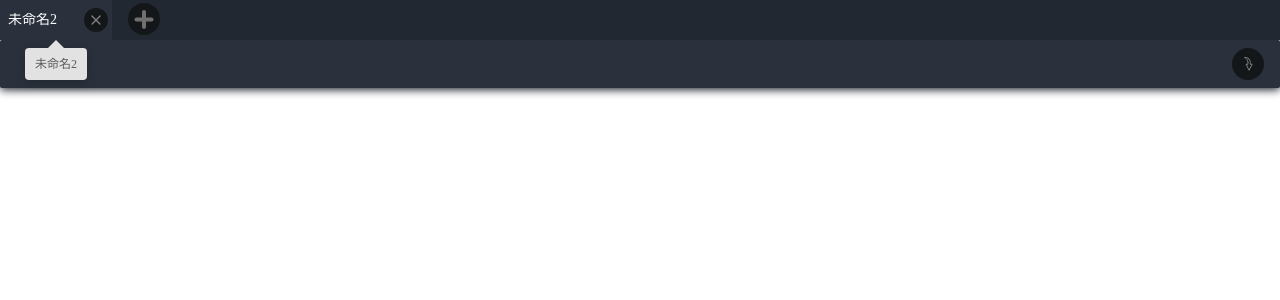
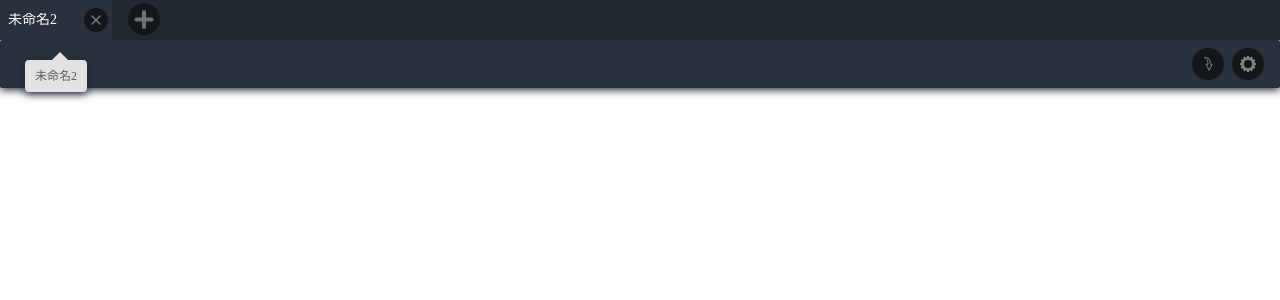
Before and after one commit to Mori-his/MickeyMouse, a Next.js app: page /layout in a window 1280 px wide. Both pictures are taken after a click on the element 96 px from the left and 20 px from the top of the page. Shown: the top 300 px of the page. Built offline with nearby package versions, Linux system fonts and the light colour scheme.

Commit message:
增加toolTip

```diff
--- a/src/components/basic/closeButton/index.tsx
+++ b/src/components/basic/closeButton/index.tsx
@@ -38,7 +38,6 @@ export function CloseButton(props: React.PropsWithChildren<CloseButtonProps>) {
                 size={ size }
                 hoverColor="#ff0000"
                 hoverBgColor="#fff"
-                title="删除, 请谨慎操作"
                 />
         </CloseWrapper>
     );
--- a/src/components/basic/iconButton/index.tsx
+++ b/src/components/basic/iconButton/index.tsx
@@ -1,12 +1,21 @@
 import React from "react";
 import styled from "styled-components";
 import { IIcons, getIcon, IconWrapper, IconProps, SvgWrapperStyle } from "../svgs/icons";
+import ToolTip from "../toolTip";
 
+type Margin = {
+    left: number
+    top: number
+    right: number
+    bottom: number
+}
 
-const IconButtonWrapper = styled(SvgWrapperStyle)<{
+type IconButtonWrapperProps = {
     size: number
     hoverBgColor?: string
-}>`
+    margin: Margin
+}
+const IconButtonWrapper = styled(SvgWrapperStyle)<IconButtonWrapperProps>`
     display: flex;
     align-items: center;
     justify-content: center;
@@ -14,6 +23,7 @@ const IconButtonWrapper = styled(SvgWrapperStyle)<{
     height: ${ props => props.size }px;
     background: ${ propos => propos.color || '#141719'};
     border-radius: 50%;
+    margin: ${props => props.margin.top}px ${props => props.margin.right}px ${props => props.margin.bottom}px ${props => props.margin.left}px;
     cursor: pointer;
     &:hover {
         background: ${ propos => propos.hoverBgColor || '#469adb'};
@@ -27,7 +37,8 @@ export interface IconButtonProps extends IconProps {
     size?: number
     color?: string
     hoverBgColor?: string
-    title?: string
+    $title?: string
+    margin?: Partial<Margin>
 }
 
 /**
@@ -42,16 +53,19 @@ export interface IconButtonProps extends IconProps {
 function IconButton(props: React.PropsWithChildren<IconButtonProps>) {
     if (!props.icon) return <React.Fragment></React.Fragment>
     const { size = 32 } = props;
+    const margin = Object.assign({ left: 0, top: 0, right: 0, bottom: 0}, props.margin);
     // 获取当前Icon的Svg
     const CurrentIcon = getIcon(props.icon);
-
     return (
+        <ToolTip
+            title={ props.$title }
+            >
             <IconButtonWrapper
                 { ...props }
                 className={ props.className }
                 onClick={e => props.onClick && props.onClick(e)}
                 size={ size }
-            title={ props.title }
+                margin={ margin }
                 >
                 <IconWrapper
                     {...props}
@@ -61,6 +75,7 @@ function IconButton(props: React.PropsWithChildren<IconButtonProps>) {
                 </IconWrapper>
                 { props.children }
             </IconButtonWrapper>
+        </ToolTip>
     );
 }
 
--- a/src/components/basic/toolTip/index.tsx
+++ b/src/components/basic/toolTip/index.tsx
@@ -2,22 +2,16 @@ import React, { useEffect, useRef, useState } from "react";
 import styled from "styled-components";
 import ToolTipAttach, { Placement, ToolTipSize } from "./toolTipBox";
 
-
-
-
-
-const ToolTipWrapper = styled.div``
-
-
 export interface ToolTipProps {
-    title: string
+    title?: string
     size?: ToolTipSize,
     placement?: Placement
+    children: React.ReactElement
+    nodeRef?: React.Ref<HTMLElement>;
 }
 
-function ToolTip(props: React.PropsWithChildren<ToolTipProps>) {
-
-    const { size = 'middle', placement = 'bottom' } = props;
+function ToolTip(props: ToolTipProps) {
+    const { size = 'middle', placement = 'top', title = '' } = props;
     const toolRef = useRef<HTMLDivElement>(null);
     const [hasToolTip, setHasToolTip] = useState(false);
 
@@ -28,23 +22,24 @@ function ToolTip(props: React.PropsWithChildren<ToolTipProps>) {
         setHasToolTip(false);
     }
     const toolEl: HTMLDivElement = toolRef.current!;
-
-    return (
-        <ToolTipWrapper
-            ref={toolRef}
-            onMouseEnter={e => handleMouseEnter(e)}
-            onMouseLeave={e => handleMouseLeave(e)}
+    return title ? (
+        <React.Fragment
             >
-            { props.children }
+            { React.cloneElement(props.children, {
+                ref: toolRef,
+                onMouseEnter: (e: React.MouseEvent) => handleMouseEnter(e),
+                onMouseLeave: (e: React.MouseEvent) => handleMouseLeave(e)
+            }) }
             <ToolTipAttach
                 { ...props }
                 toolTipEl={ toolEl }
                 isAttach={ hasToolTip }
                 size={ size }
                 placement={ placement }
+                title={ title }
                 />
-        </ToolTipWrapper>
-    );
+        </React.Fragment>
+    ) : props.children;
 }
 
 export default ToolTip;
--- a/src/components/basic/toolTip/toolTipBox.tsx
+++ b/src/components/basic/toolTip/toolTipBox.tsx
@@ -1,56 +1,80 @@
 import React, { useRef, useEffect, useState } from "react";
 import { CSSTransition } from 'react-transition-group';
 import { createPortal } from 'react-dom';
-import styled, { keyframes } from "styled-components";
-import { getOffsetLeft, getOffsetTop, getStyleAttr } from "../../../utils/styleTool";
+import styled, { css } from "styled-components";
+import TooltipComputed from "./toolTopComputed";
 
 const transitionName = 'fade';
-const transitionTime = 2000;
+const transitionTime = 30000000;
 const arrowSize = 8;
 
-
+export type Placement = 'top' | 'bottom';
+// 'top' | 'top-start' | 'top-end' |
+// 'bottom' | 'bottom-start' | 'bottom-end' |
+// 'right' | 'right-start' | 'right-end' |
+// 'left' | 'left-start' | 'left-end';
 
 export type ToolTipSize = 'small' | 'middle' | 'large';
 const sizeData: {[P in ToolTipSize]: number} = {
-    small: 300,
-    middle: 500,
-    large: 700
+    small: 150,
+    middle: 300,
+    large: 450
 }
 
-const ToolTipArrow = styled.div`
+export type LeftState = {
+    isLeft: boolean,
+    value: number
+}
+
+export type ToolTipArrowProps = {
+    left: number
+    top: number
+}
+
+const ArrowBox = styled.div<ToolTipArrowProps>`
     position: absolute;
-    top: -16px;
-    left: 50%;
-    transform: translateX(-50%);
-    width: 0;
-    height: 0;
+    width: 8px;
+    height: 8px;
+    z-index: 10;
+    top: ${props => props.top}px;
+    left: ${props => props.left}px;
     border: ${arrowSize}px solid transparent;
+`;
+
+const ToolTipArrowTop = styled(ArrowBox)`
+    /* transform: rotate(-45deg); */
+    border-color: #e2e2e2 transparent transparent  transparent;
+    `
+const ToolTipArrowBottom = styled(ArrowBox)`
+    /* transform: rotate(45deg); */
     border-color: transparent transparent #e2e2e2  transparent;
 `
 
-const ToolTipBox = styled.div<{
+type ToolTipBoxProps = {
     isAttach: boolean
     sizeValue: number
     top: number
-    left: number
-}>`
+    left: LeftState
+}
+
+/* left: ${props => props.left }px; */
+const ToolTipBox = styled.div<ToolTipBoxProps>`
     position: absolute;
-    left: ${props => props.left }px;
     top: ${props => props.top + 8 }px;
     max-width: ${ props => props.sizeValue }px;
     color: #5b5b5b;
     background-color: #e2e2e2;
-	box-shadow: 0px 2px 8px 0px #222831;
+    box-shadow: 0px 2px 8px 0px #222831;
     padding: 10px;
     border-radius: 4px;
     font-size: 12px;
-
+    ${props => props.left.isLeft ? css`
+        left: ${props.left.value}px;
+    ` : css`
+        right: ${props.left.value}px;
+    `}
 `
 
-export type Placement = 'top' | 'top-start' | 'top-end' |
-                 'bottom' | 'bottom-start' | 'bottom-end' |
-                 'right' | 'right-start' | 'right-end' |
-                 'left' | 'left-start' | 'left-end';
 
 
 export interface ToolTipAttachProps {
@@ -61,92 +85,41 @@ export interface ToolTipAttachProps {
     placement: Placement
 }
 
-class TooltipComputed {
-
-    targetElStyles!: CSSStyleDeclaration
-    toolTipElStyles!: CSSStyleDeclaration
-    targetWidth!: number
-    targetHeight!: number
-    targetOffsetTop!: number
-    targetOffsetLeft!: number
-    toolTipWidth!: number
-    toolTipHeight!: number
-
-    constructor(public targetEl: HTMLElement, public toolTipEl: HTMLElement, public placement: Placement) {
-        this.init();
-    }
-
-    init() {
-        this.targetElStyles = getStyleAttr(this.targetEl) as CSSStyleDeclaration;
-        this.toolTipElStyles = getStyleAttr(this.toolTipEl) as CSSStyleDeclaration;
-
-        this.targetWidth = parseFloat(this.targetElStyles.width);
-        this.targetHeight = parseFloat(this.targetElStyles.height);
-
-        this.targetOffsetTop = getOffsetTop(this.targetEl);
-        this.targetOffsetLeft = getOffsetLeft(this.targetEl);
-
-        this.toolTipWidth = parseFloat(this.toolTipElStyles.width);
-        this.toolTipHeight = parseFloat(this.toolTipElStyles.height);
-    }
-
-    /**
-     * 是否超出边界
-     * @param left 当前Left值
-     * @param top  当前top值
-     */
-    isExceedEdges(left: number, top: number) {
-        if (left > 0) return true;
-        const { innerHeight, innerWidth } = window;
-        if (left + this.toolTipWidth > innerWidth) return true;
-        if (top + this.toolTipHeight > innerHeight) return true;
-    }
-
-    getOffsetTop() {
-        let top = this.targetOffsetTop + this.targetHeight;
-    }
-    getOffsetLeft() {
-        let left = (this.targetWidth - this.toolTipWidth) / 2 + this.targetOffsetLeft;
-        if (left > 0) {
-            left = 0;
-        }
-        return left;
-    }
-    getArrowLeft() {
-
-    }
-}
-
-
 function ToolTipAttach(props: React.PropsWithChildren<ToolTipAttachProps>) {
     const { toolTipEl, size, placement } = props;
     const sizeValue: number = sizeData[size];
     const [toolTipTop, setToolTipTop] = useState(0);
-    const [toolTipLeft, setToolTipLeft] = useState(0);
+    const [toolTipLeft, setToolTipLeft] = useState<{isLeft: boolean, value: number}>({
+        isLeft: true,
+        value: 0
+    });
     const [toolTipArrowOffset, setToolTipArrowOffset] = useState({
         left: 0,
         top: 0
     });
-    const nodeRef = React.useRef(null);
+    const [statePlacement, setStatePlacement] = useState(placement);
+    const nodeRef = useRef(null);
+    const toolTipBoxRef = useRef(null);
 
-    const handleToolTipBox = function(toolTipBoxEl: HTMLDivElement) {
-        if (toolTipBoxEl) {
-            const targetElStyles = getStyleAttr(toolTipEl) as CSSStyleDeclaration;
-            const toolTipElStyles = getStyleAttr(toolTipBoxEl) as CSSStyleDeclaration;
-
-            const targetWidth = parseFloat(targetElStyles.width);
-            const targetHeight = parseFloat(targetElStyles.height);
-
-            const targetOffsetTop = getOffsetTop(toolTipEl);
-            const targetOffsetLeft = getOffsetLeft(toolTipEl);
-
-            const toolTipWidth = parseFloat(toolTipElStyles.width);
-
-            setToolTipTop(targetOffsetTop + targetHeight);
-            // left =  (当前元素  - 提示盒子宽度) / 2  + 目标元素的OffsetLeft
-            setToolTipLeft((targetWidth - toolTipWidth) / 2 + targetOffsetLeft);
+    useEffect(() => {
+        if (props.isAttach && toolTipBoxRef.current) {
+            const tooltipComputed = new TooltipComputed(toolTipEl, toolTipBoxRef.current, placement);
+            setToolTipTop(tooltipComputed.top);
+            setToolTipLeft(typeof tooltipComputed.left === 'number' ? {
+                isLeft: true,
+                value: tooltipComputed.left
+            } : {
+                isLeft: false,
+                value: tooltipComputed.left.value
+            });
+            setToolTipArrowOffset({
+                left: tooltipComputed.arrowLeft,
+                top: tooltipComputed.arrowTop
+            });
+            setStatePlacement(tooltipComputed.placement);
         }
-    }
+    // eslint-disable-next-line react-hooks/exhaustive-deps
+    }, [props.isAttach]);
 
     return process.browser ? createPortal(
         <CSSTransition
@@ -158,14 +131,24 @@ function ToolTipAttach(props: React.PropsWithChildren<ToolTipAttachProps>) {
             >
             <div ref={ nodeRef }>
                 <ToolTipBox
-                    ref={ handleToolTipBox }
+                    ref={ toolTipBoxRef }
                     isAttach={ props.isAttach }
                     sizeValue={ sizeValue }
                     top={ toolTipTop}
                     left={ toolTipLeft }
                     >
                     { props.title }
-                    <ToolTipArrow />
+                    {
+                        statePlacement === 'top' ?
+                        <ToolTipArrowTop
+                            left={toolTipArrowOffset.left}
+                            top={toolTipArrowOffset.top}
+                            />  :
+                        <ToolTipArrowBottom
+                            left={toolTipArrowOffset.left}
+                            top={toolTipArrowOffset.top}
+                            />
+                    }
                 </ToolTipBox>
             </div>
         </CSSTransition>
--- /dev/null
+++ b/src/components/basic/toolTip/toolTopComputed.ts
@@ -0,0 +1,168 @@
+import { getOffsetLeft, getOffsetTop, getStyleAttr } from "../../../utils/styleTool"
+import { Placement } from "./toolTipBox"
+
+
+export interface IExceedScrollAttrs {
+    scrollX: number
+    scrollY: number
+    scrollWidth: number
+    scrollHeight: number
+}
+
+
+export type OffsetLeft = number | {
+    isLeft: boolean
+    value: number
+}
+
+export default class TooltipComputed {
+
+    private targetElStyles!: CSSStyleDeclaration
+    private toolTipElStyles!: CSSStyleDeclaration
+    private targetWidth!: number
+    private targetHeight!: number
+    private targetOffsetTop!: number
+    private targetOffsetLeft!: number
+    private toolTipWidth!: number
+    private toolTipHeight!: number
+    private exceedScrollAttrs!: IExceedScrollAttrs
+    // 箭头是否贴边
+    #arrowWelt: 'left' | 'right' | 'center' = 'center';
+    private arrowWidth: number = 8
+    private arrowHeight: number = 8
+    private offset: number = 12
+
+    left: OffsetLeft = 0
+    top: number = 0
+    arrowLeft: number = 0
+    arrowTop: number = 0
+
+    constructor(public targetEl: HTMLElement, public toolTipEl: HTMLElement, public placement: Placement) {
+        this.init();
+    }
+
+    init() {
+        this.targetElStyles = getStyleAttr(this.targetEl) as CSSStyleDeclaration;
+        this.toolTipElStyles = getStyleAttr(this.toolTipEl) as CSSStyleDeclaration;
+
+        this.targetWidth = parseFloat(this.targetElStyles.width);
+        this.targetHeight = parseFloat(this.targetElStyles.height);
+
+        this.targetOffsetTop = getOffsetTop(this.targetEl);
+        this.targetOffsetLeft = getOffsetLeft(this.targetEl);
+
+        this.toolTipWidth = parseFloat(this.toolTipElStyles.width);
+        this.toolTipHeight = parseFloat(this.toolTipElStyles.height);
+
+        if (window.innerHeight < this.toolTipHeight + this.targetHeight) return;
+
+        this.exceedScrollAttrs = this.scrollAttrs();
+        this.left = this.getOffsetLeft();
+        this.top = this.getOffsetTop();
+        this.arrowLeft =this.getArrowLeft();
+        this.arrowTop =this.getArrowTop();
+    }
+
+    /**
+     * 是否超出边界
+     * @param left 当前Left值
+     * @param top  当前top值
+     */
+    isExceedEdges(left: number, top: number) {
+        if (left > 0) return true;
+        const { innerHeight, innerWidth } = window;
+        if (left + this.toolTipWidth > innerWidth) return true;
+        if (top + this.toolTipHeight > innerHeight) return true;
+    }
+    scrollAttrs() {
+        let parentEl = this.targetEl.parentElement;
+        const innerWidth: number = window.innerWidth;
+        const innerHeight: number = window.innerHeight;
+        let parentScrollWidthEl;
+        let parentScrollHeightEl;
+        while(
+            parentEl &&
+            (parentEl.scrollWidth <= innerWidth || parentEl.scrollHeight <= innerHeight)
+            ) {
+            if (parentScrollWidthEl && parentScrollHeightEl) break;
+            if (parentEl.scrollWidth > innerWidth) parentScrollWidthEl = parentEl;
+            if (parentEl.scrollHeight > innerHeight) parentScrollHeightEl = parentEl;
+            // 当前parent元素没有超出视图宽度
+            parentEl = parentEl.parentElement;
+        }
+        return {
+            scrollX: parentScrollWidthEl ? parentScrollWidthEl.scrollLeft : 0,
+            scrollY: parentScrollHeightEl ? parentScrollHeightEl.scrollTop : 0,
+            scrollWidth: parentScrollWidthEl ? parentScrollWidthEl.scrollWidth : 0,
+            scrollHeight: parentScrollHeightEl ? parentScrollHeightEl.scrollHeight : 0,
+        };
+    }
+
+    getOffsetTop(): number {
+        const { scrollY } = this.exceedScrollAttrs;
+        switch(this.placement) {
+            case 'top':
+                let top = this.targetOffsetTop - this.targetHeight - scrollY - this.offset;
+                if (top < this.toolTipHeight) {
+                    // 居上的位置小于当前提示框的宽度改变方向为下方
+                    this.placement = 'bottom';
+                    return this.getOffsetTop();
+                }
+                return top;
+            case 'bottom':
+                let topToBottom = this.targetOffsetTop + this.targetHeight - scrollY + this.offset;
+                if (topToBottom + this.toolTipHeight > window.innerHeight) {
+                    this.placement = 'top';
+                    topToBottom -= this.targetHeight - this.arrowHeight;
+                }
+                return topToBottom;
+        }
+    }
+    getOffsetLeft() {
+        /**
+         * TODO
+         * 文档流贴右边
+         * 1、改变left属性为right属性
+         */
+        const { scrollX } = this.exceedScrollAttrs;
+        let left: OffsetLeft = (this.targetWidth - this.toolTipWidth) / 2 + this.targetOffsetLeft - scrollX;
+        if (left < 0) {
+            left = 0;
+            this.#arrowWelt = 'left';
+        }
+        if (left + this.toolTipWidth >= window.innerWidth) {
+            left = window.innerWidth - this.toolTipWidth - this.offset;
+            left = {
+                isLeft: false,
+                value: 0
+            }
+            this.#arrowWelt = 'right';
+        }
+        return left;
+    }
+    getArrowLeft() {
+        const { scrollX } = this.exceedScrollAttrs;
+        const targetLeft = this.targetOffsetLeft - scrollX;
+        let targetCenter = targetLeft  + this.targetWidth / 2;
+        if (targetCenter < 0) targetCenter = 0;
+        switch(this.#arrowWelt) {
+            case 'left':
+                return targetCenter + (targetLeft <= 0 ? 0 : this.arrowWidth * 0.4);
+            case 'right':
+                const rightWidth = window.innerWidth - targetLeft;
+                return this.toolTipWidth - rightWidth + this.targetWidth / 4;
+            default:
+                return (this.toolTipWidth - this.arrowWidth) / 2;
+        }
+    }
+    getArrowTop() {
+        switch(this.placement) {
+            case 'top':
+                return this.toolTipHeight;
+            case 'bottom':
+                return -(this.arrowHeight * 2);
+            default:
+                return this.toolTipHeight;
+        }
+    }
+}
--- a/src/components/container/tabSettings/index.tsx
+++ b/src/components/container/tabSettings/index.tsx
@@ -1,11 +1,13 @@
+import { useRef } from "react";
 import styled from "styled-components";
 import IconButton from "../../basic/iconButton";
+import ToolTip from "../../basic/toolTip";
 
 const TabSettingsWrapper = styled.div`
     display: flex;
-    flex-direction: column;
-    justify-content: center;
-    flex-wrap: wrap-reverse;
+    flex-direction: row;
+    align-items: center;
+    justify-content: flex-end;
     width: 100%;
     height: 48px;
 	background-color: #2a313c;
@@ -20,6 +22,13 @@ function TabSettings() {
             <IconButton
                 active={ false }
                 icon="import"
+                $title="导入配置项导入配置项导入配置项导入配置项导入配置项"
+                margin={{left: 8, right: 8}}
+                />
+            <IconButton
+                active={ false }
+                icon="settings"
+                $title="设置当前配置项设置当前配置项设置当前配置项设置当前配置项设置当前配置项设置当前配置项"
             />
         </TabSettingsWrapper>
     );
```
Also changed, not shown: 2 other files (tests, documents, lock files or other folders). Lines whose indentation alone changed are shown as unchanged.
